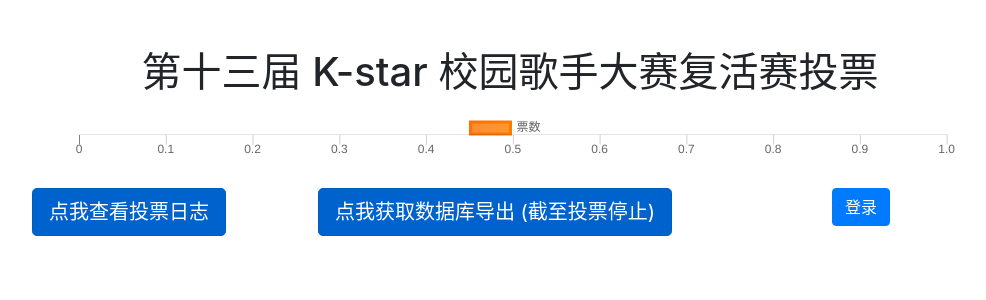
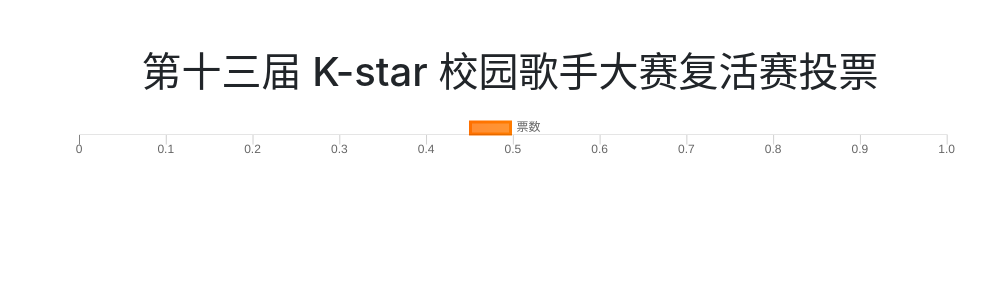
Before and after one commit to breakingdevil/USTC_stunion_backend, a Python web app: template templates/index.html in a window 1280 px wide. Shown: the part 56-356 px from the top of the page, without its empty margins (130-1116 px from the left). Run offline with Jinja, Linux system fonts and the light colour scheme; the template is opened without the code that fills it, so the values that code supplies are empty; some libraries are stand-ins or nearby versions.

Commit message:
fix some bugs

```diff
--- a/templates/index.html
+++ b/templates/index.html
@@ -16,29 +16,13 @@
 
 <div class="container row text-center justify-content-center">
     <br>
-    <div class="col">
-		<a href="{{ url_for('votelog') }}" class="btn btn-primary btn-lg active" role="button" aria-pressed="true">点我查看投票日志</a>
-    </div>
-    <div class="col">
-		<a href="{{ url_for('static', filename='database_dump.gz') }}" class="btn btn-primary btn-lg active" role="button" aria-pressed="true">点我获取数据库导出 (截至投票停止)</a>
-    </div>
     <br>
-	{% if current_user.is_authenticated %}
-		{% if has_voted %}
-			<div class="col">
-				<span class="btn btn-success">感谢您的参与</span>
-				<a href="{{ url_for("vote") }}" class="btn btn-info" style="margin-left: 2rem;">查看投票</a>
-			</div>
-		{% elif enabled %}
+    {% if enabled %}
 			<div class="col">
 				<a href="{{ url_for("vote") }}" class="btn btn-primary">点我去投票</a>
 			</div>
-		{% endif %}
-	{% else %}
-		<div class="col">
-			<a href="{{ url_for("caslogin") }}" class="btn btn-primary">登录</a>
-		</div>
-	{% endif %}
+    {% endif %}
+
 </div>
 {% endblock %}
 
```
